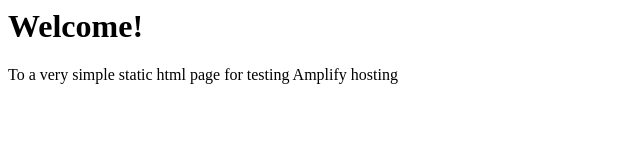
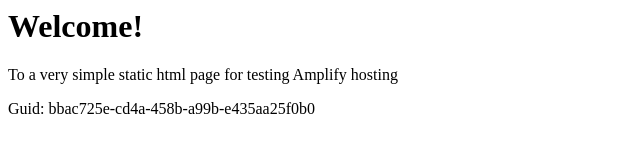
Before and after one commit to aws-aemilia-yul/Github-PR-Commit-Integration-Test-DoNotTouch-v1-prod-ca-central-1, a website: page src/index.html in a window 1280 px wide. Shown: the whole page, without its empty margins (0-640 px from the left). Drawn offline with Linux system fonts and the light colour scheme.

Commit message:
commit from integ tests

```diff
--- a/src/index.html
+++ b/src/index.html
@@ -1,3 +1,5 @@
+
+
 <html lang="en">
 
 <head>
@@ -10,6 +12,6 @@
 <body>
     <h1>Welcome!</h1>
     <p>To a very simple static html page for testing Amplify hosting</p>
-</body>
+    <p>Guid: bbac725e-cd4a-458b-a99b-e435aa25f0b0</p></body>
 
 </html>
```
